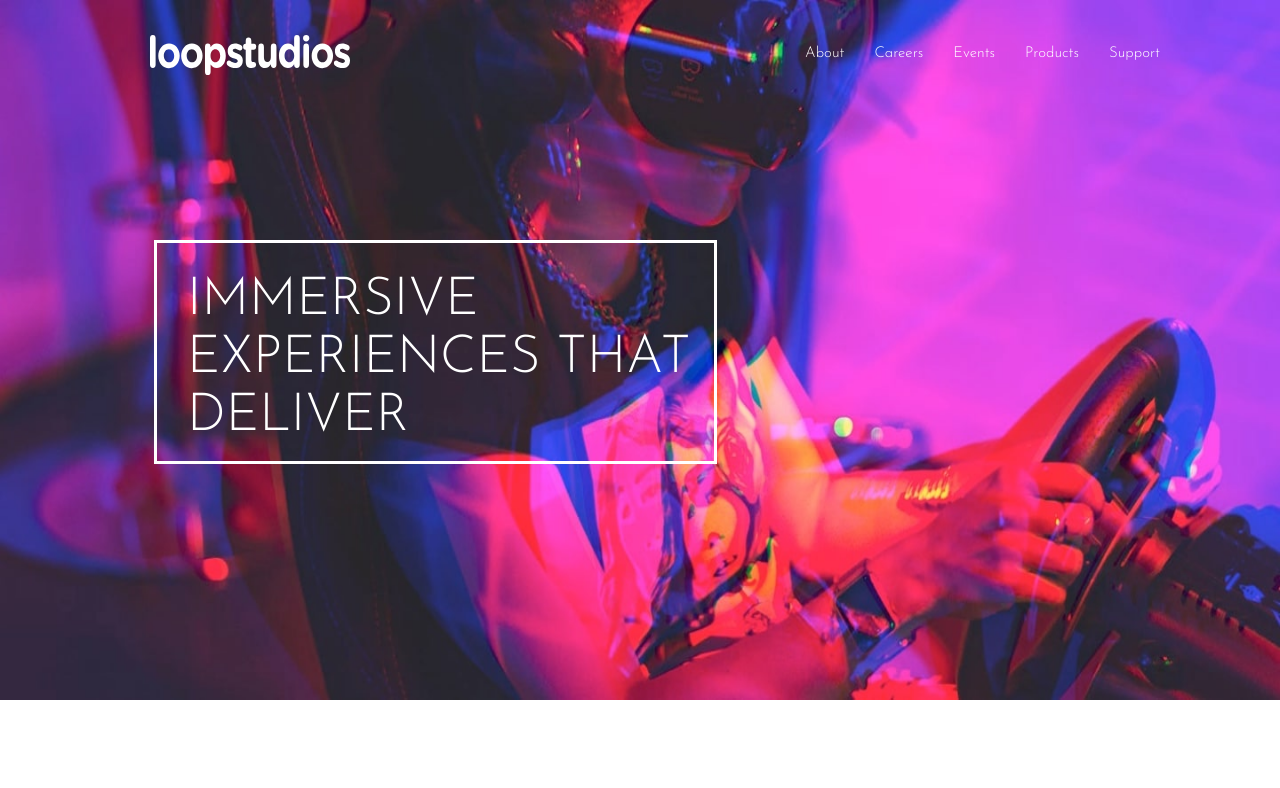
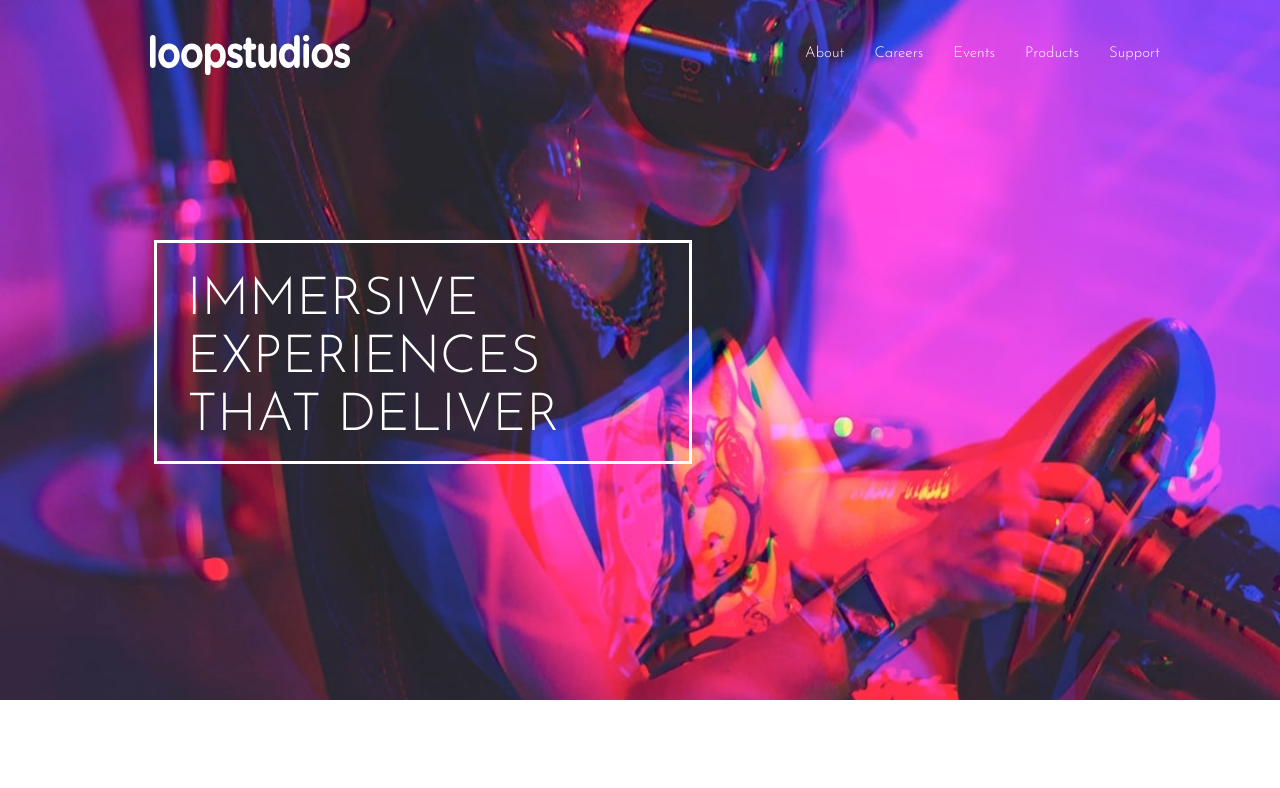
Before and after one commit to Jlbspyder/loopstudio-landing-page, a React (Vite) app: page / in a window 1280 px wide. Shown: the top 788 px of the page. Built offline with nearby package versions, Linux system fonts and the light colour scheme.

Commit message:
Update index.css

```diff
--- a/src/index.css
+++ b/src/index.css
@@ -366,7 +366,7 @@ p {
     display: none;
   }
   .header-content {
-    width: 44%;
+    width: 42%;
     margin-left: 6rem;
   }
   .header-content h1{
```
